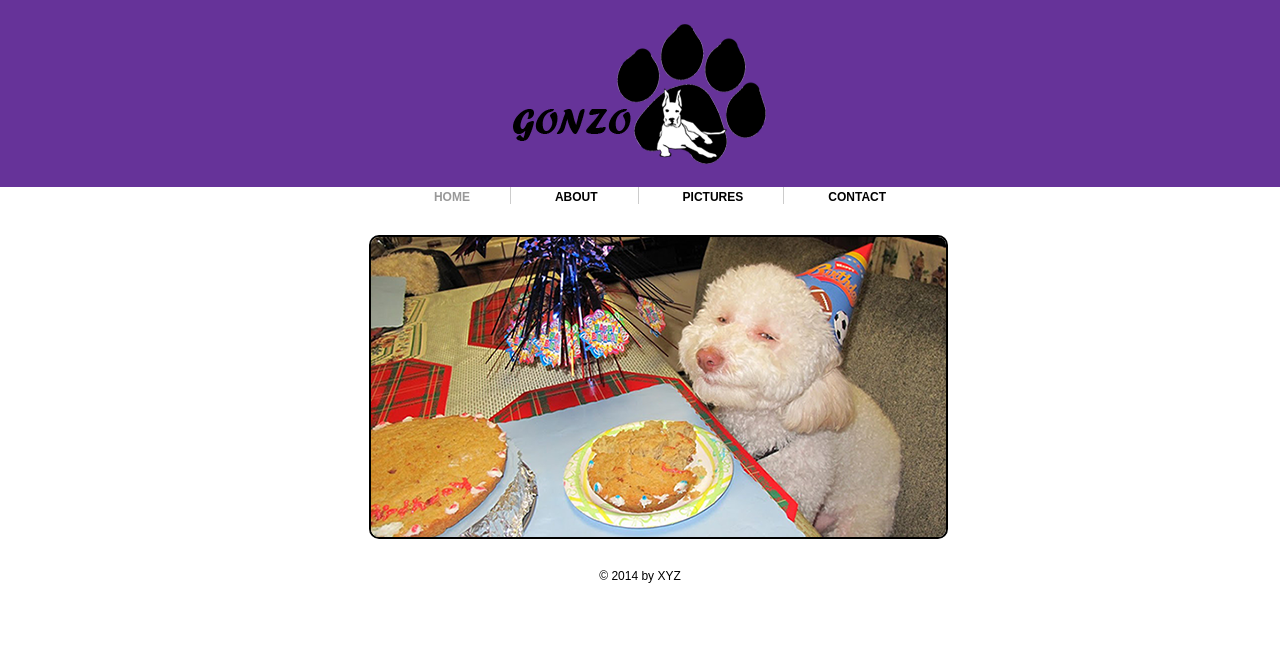
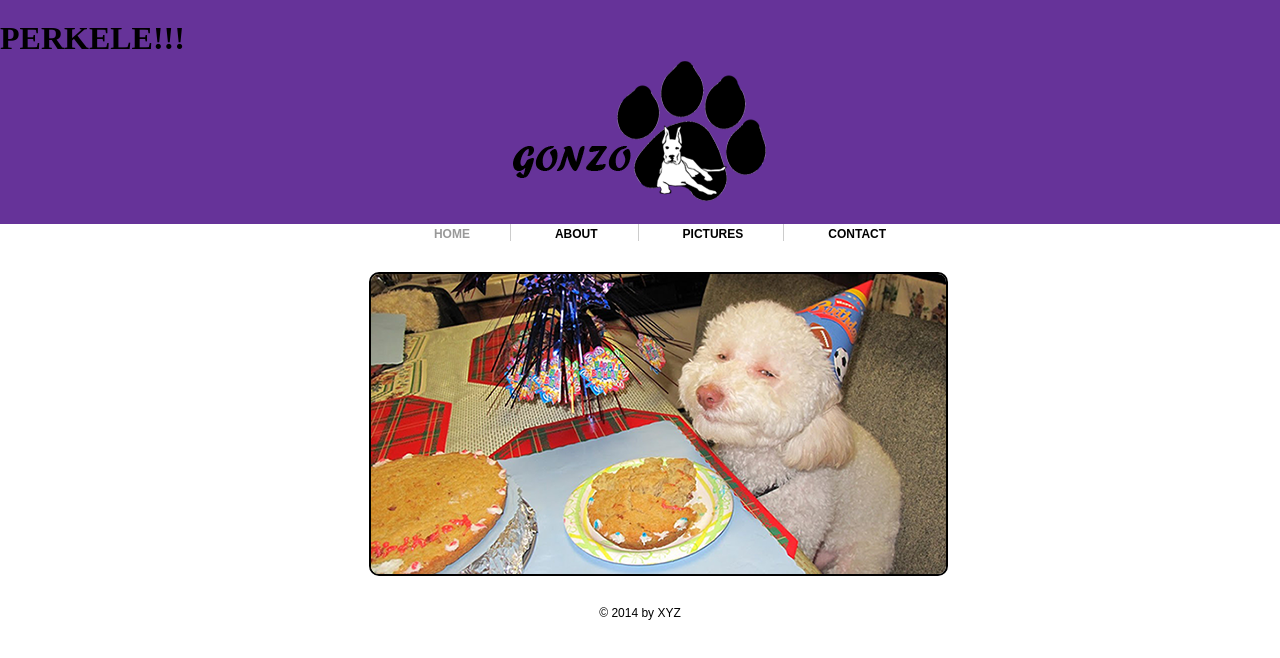
Before and after one commit to TomiSalo/tutorial, a plain HTML site: page index.html in a window 1280 px wide. Drawn offline with Linux system fonts and the light colour scheme.

Commit message:
indexiä muokattu

```diff
--- a/index.html
+++ b/index.html
@@ -13,7 +13,7 @@
 	<div class="header">
 
 		<div class="logo">
-
+			<h1>PERKELE!!!</h1>
 			<h1><a href="#">GONZO</a></h1>
 
 		</div>
```
